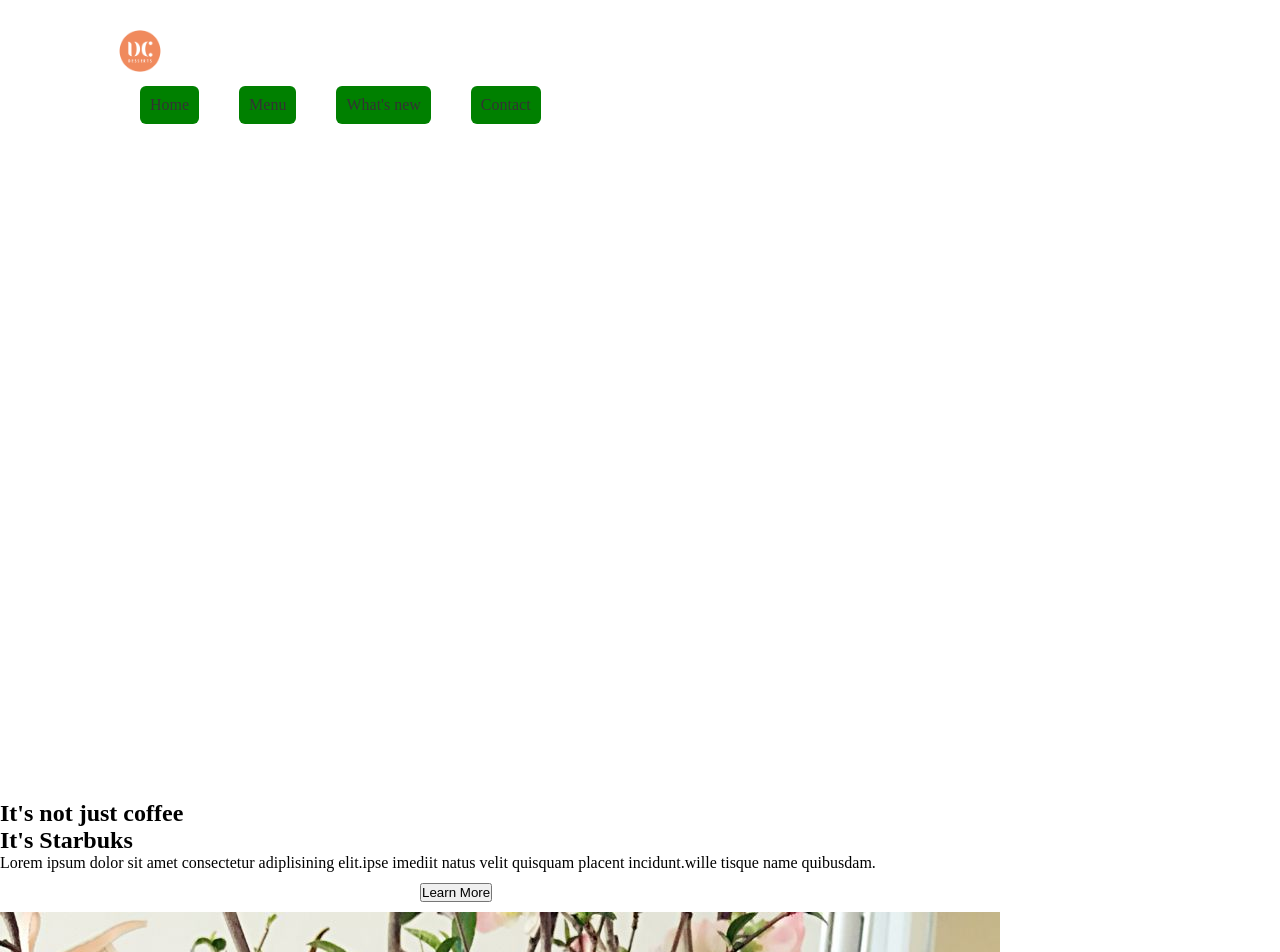
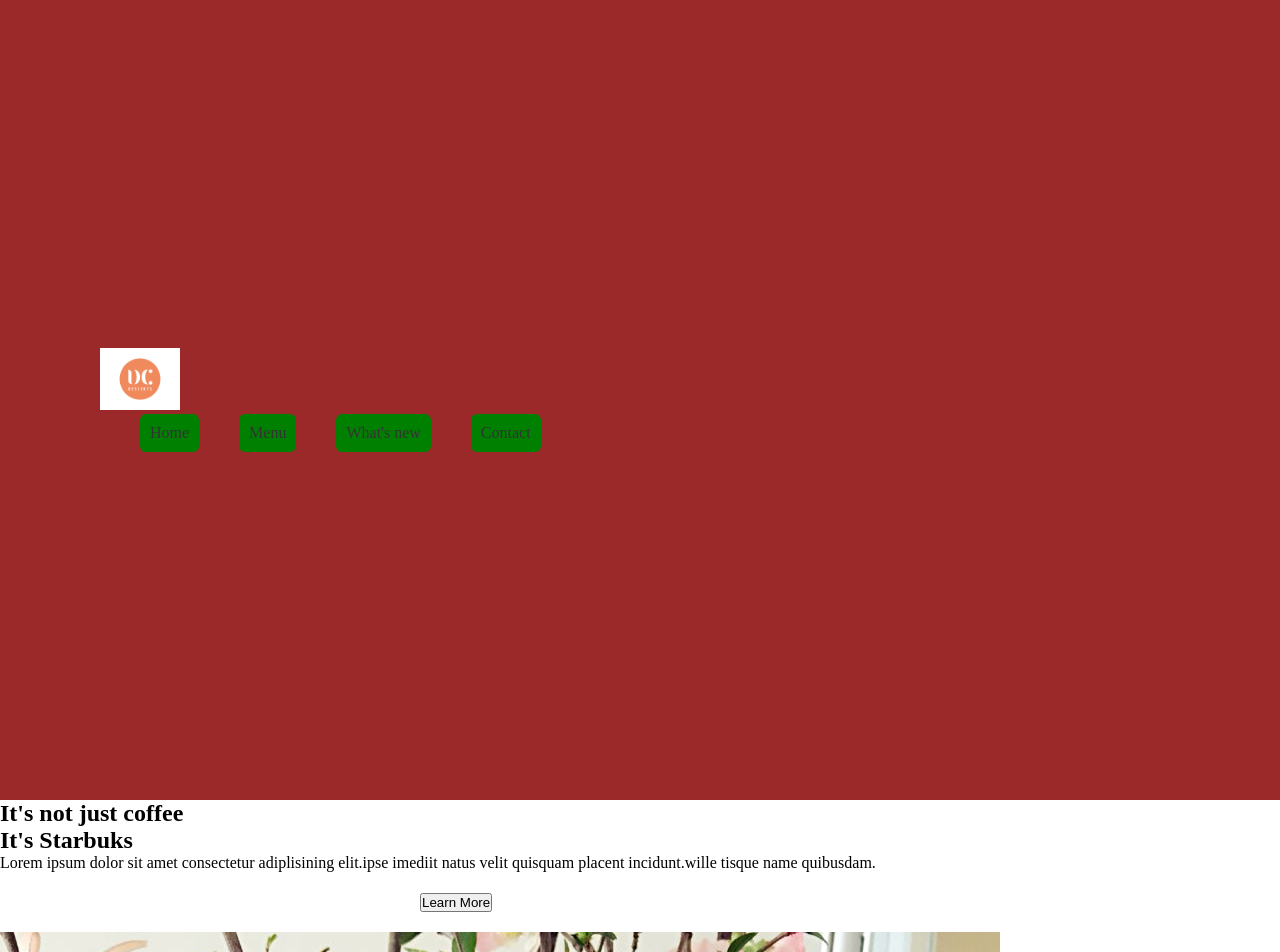
Before and after one commit to Alhadjaziz/deguster, a plain HTML site: page index.html in a window 1280 px wide. Shown: the top 952 px of the page. Drawn offline with Linux system fonts and the light colour scheme.

Commit message:
deguster modifie

```diff
--- a/index.html
+++ b/index.html
@@ -13,12 +13,14 @@
 
         <div class="header">
             <a href=""><img src="images/logo.png" alt=""class="logo"></a>
+            <nav>
             <ul>
                 <li><a href="">Home</a></li>
                 <li><a href="">Menu</a></li>
                 <li><a href="">What's new</a></li>
                 <li><a href="">Contact</a></li>
             </ul>
+        </nav>
 
         </div>
     </div>
--- a/style.css
+++ b/style.css
@@ -4,6 +4,9 @@
     box-sizing: border-box;
     font-family: 'poppins' sans-serif;
 }
+
+
+
 .section {
     position: relative;
     width: 100%;
@@ -12,23 +15,26 @@
     display: flex;
     justify-content: space-between;
     align-items: center;
-    background: #fff;
+    background: #9c2929;
 }
-.header {
+.heder {
     position: absolute;
     top: 0;
     left: 0;
     width: 100%;
     padding: 20px 100px;
+
 }
 .header .logo{
     position: relative;
-    max-width: 80px;
+    width: 80px;
 
 }
 .header ul{
     position: relative;
     display: flex;
+    margin-right: 200px;
+
 }
 .header ul li {
     list-style: none;
@@ -42,11 +48,15 @@
     padding: 10px;
     border-radius: 6px ;
     background: green;
-    text-align: left;
+    text-align: right;
 
 
 
 
+
+}
+a {
+    text-align: center;
 }
 .content {
     position: relative;
@@ -90,11 +100,12 @@
     padding: 20px;
     width: auto;
     border: black;
-    border-radius: 2px solid;
+    border-radius: 5cqmax solid;
     align-items: center;
     color: white;
     margin-left: 400px;
-    height: 30px;
+    height: 60px;
+    width: 120px;
  }
 
 .content .imagebox{
@@ -103,6 +114,7 @@
     justify-content: flex-end;
     padding-right: 50px;
     margin-top: 30px;
+
 }
 .content .imagebox img
 {
```
